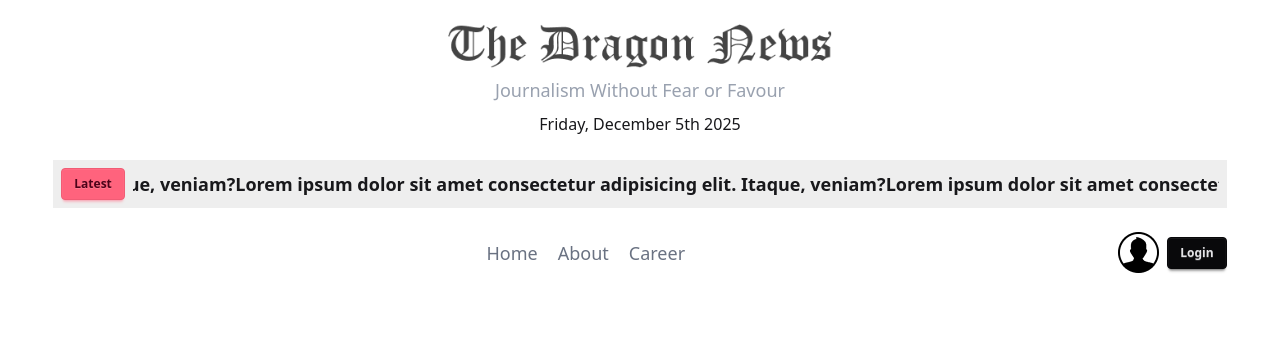
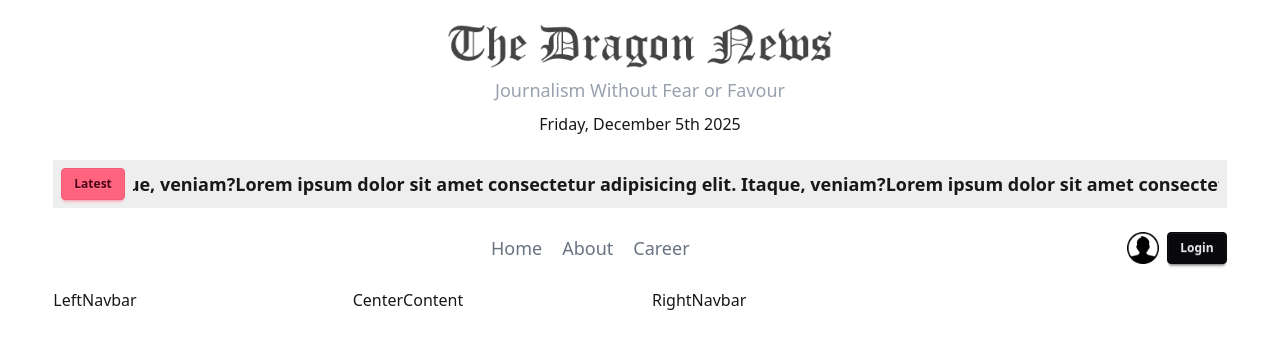
Before and after one commit to Taanveer22/dragon-news-auth, a React (Vite) app: page / in a window 1280 px wide. Shown: the top 348 px of the page. Built offline with nearby package versions, Linux system fonts and the light colour scheme.

Commit message:
alhamdulliah main section grid layout done

```diff
--- a/src/components/Navbar.jsx
+++ b/src/components/Navbar.jsx
@@ -10,7 +10,7 @@ const Navbar = () => {
         <NavLink to="/career">Career</NavLink>
       </div>
       <div className="flex gap-2 items-center">
-        <img src={userIcon} alt="" />
+        <img src={userIcon} className="w-8" />
         <button className="btn btn-sm btn-neutral">Login</button>
       </div>
     </div>
--- /dev/null
+++ b/src/components/dynamic/CenterContent.jsx
@@ -0,0 +1,5 @@
+const CenterContent = () => {
+  return <div>CenterContent</div>;
+};
+
+export default CenterContent;
--- /dev/null
+++ b/src/components/dynamic/LeftNavbar.jsx
@@ -0,0 +1,5 @@
+const LeftNavbar = () => {
+  return <div>LeftNavbar</div>;
+};
+
+export default LeftNavbar;
--- /dev/null
+++ b/src/components/dynamic/RightNavbar.jsx
@@ -0,0 +1,5 @@
+const RightNavbar = () => {
+  return <div>RightNavbar</div>;
+};
+
+export default RightNavbar;
--- a/src/layouts/HomeLayout.jsx
+++ b/src/layouts/HomeLayout.jsx
@@ -1,20 +1,41 @@
+import CenterContent from "../components/dynamic/CenterContent";
+import LeftNavbar from "../components/dynamic/LeftNavbar";
+import RightNavbar from "../components/dynamic/RightNavbar";
 import Header from "../components/Header";
 import LatestNews from "../components/LatestNews";
 import Navbar from "../components/Navbar";
 
 const HomeLayout = () => {
   return (
-    <div>
+    <>
+      {/* ========== header ============== */}
       <header>
         <Header></Header>
-        <section className="w-11/12 mx-auto mb-6">
-          <LatestNews></LatestNews>
+      </header>
+
+      {/* ======= latest news ============= */}
+      <div className="w-11/12 mx-auto mb-6">
+        <LatestNews></LatestNews>
+      </div>
+
+      {/* ========= navbar =============== */}
+      <nav className="w-11/12 mx-auto mb-6">
+        <Navbar></Navbar>
+      </nav>
+
+      {/* ================ main =================== */}
+      <main className="w-11/12 mx-auto grid gap-6 grid-cols-12">
+        <aside className="col-span-3">
+          <LeftNavbar></LeftNavbar>
+        </aside>
+        <section className="col-span-3">
+          <CenterContent></CenterContent>
         </section>
-        <section className="w-11/12 mx-auto">
-          <Navbar></Navbar>
-        </section>
-      </header>
-    </div>
+        <aside className="col-span-3">
+          <RightNavbar></RightNavbar>
+        </aside>
+      </main>
+    </>
   );
 };
 
```
